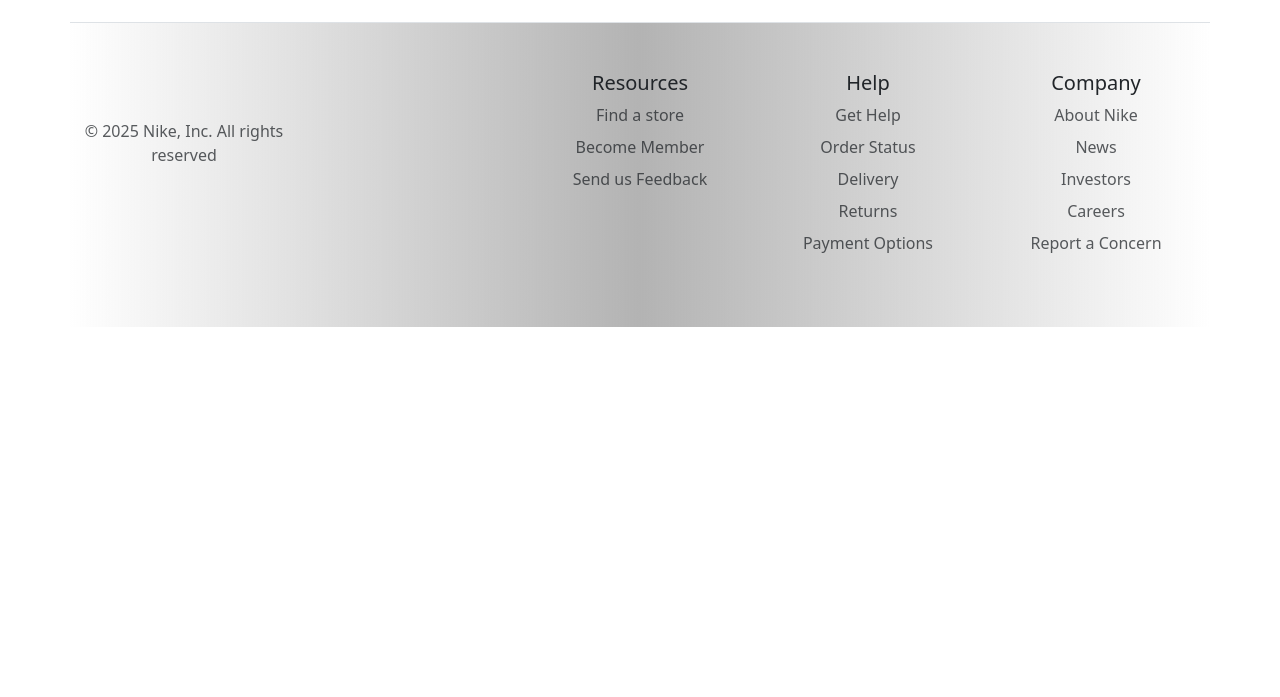
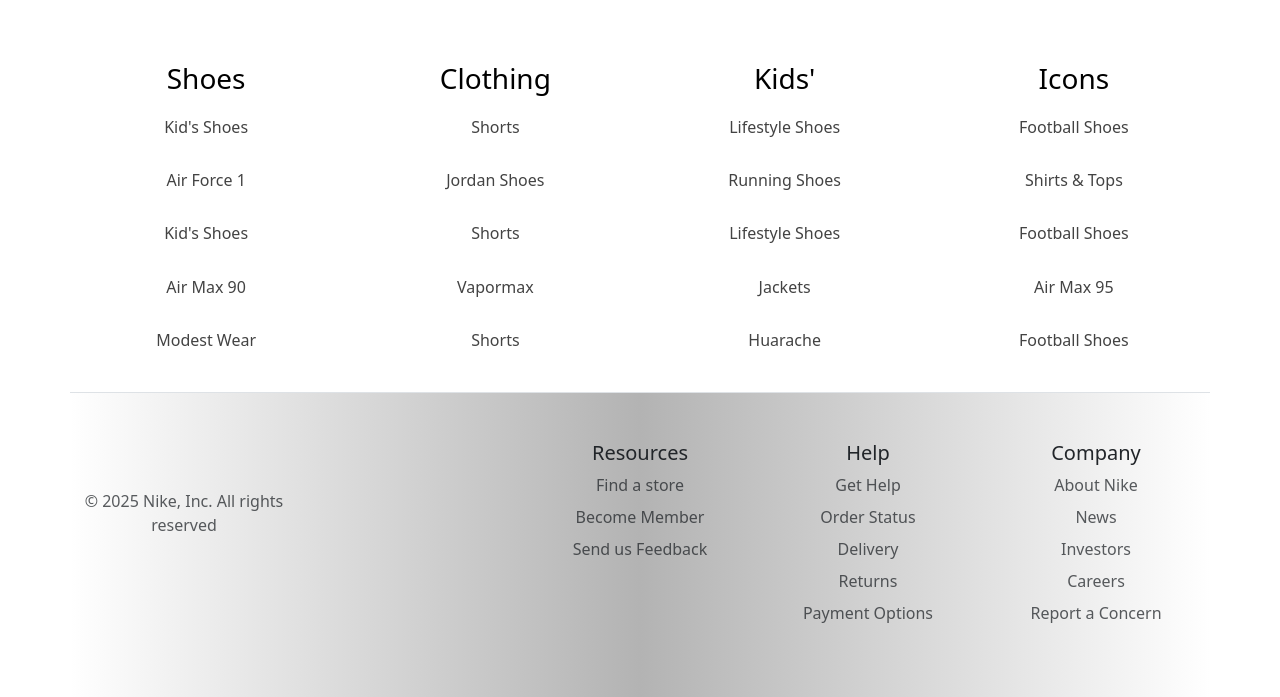
Before and after one commit to KunalKhandelwal1/Nike-Recreation, a plain HTML site: page index.html in a window 1280 px wide. Shown: the part 2119-2816 px from the top of the page. Before the commit the page ends 2446 px from the top, so only its background shows below. Drawn offline with nearby package versions, Linux system fonts and the light colour scheme.

Commit message:
updating

```diff
--- a/index.html
+++ b/index.html
@@ -132,6 +132,33 @@
 
   </div>
 
+  <div class="addition">
+    <h3 style="color: black;">Shoes</h3>
+    <h3 style="color: black;">Clothing</h3>
+    <h3 style="color: black;">Kids'</h3>
+    <h3 style="color: black;">Icons</h3>
+    <a href="" style="text-decoration:none;color: rgb(67, 67, 67);">Kid's Shoes</a>
+    <a href="" style="text-decoration:none;color: rgb(67, 67, 67);">Shorts</a>
+    <a href="" style="text-decoration:none;color: rgb(67, 67, 67);">Lifestyle Shoes</a>
+    <a href="" style="text-decoration:none;color: rgb(67, 67, 67);">Football Shoes</a>
+    <a href="" style="text-decoration:none;color: rgb(67, 67, 67);">Air Force 1</a>
+    <a href="" style="text-decoration:none;color: rgb(67, 67, 67);">Jordan Shoes</a>
+    <a href="" style="text-decoration:none;color: rgb(67, 67, 67);">Running Shoes</a>
+    <a href="" style="text-decoration:none;color: rgb(67, 67, 67);">Shirts & Tops</a>
+    <a href="" style="text-decoration:none;color: rgb(67, 67, 67);">Kid's Shoes</a>
+    <a href="" style="text-decoration:none;color: rgb(67, 67, 67);">Shorts</a>
+    <a href="" style="text-decoration:none;color: rgb(67, 67, 67);">Lifestyle Shoes</a>
+    <a href="" style="text-decoration:none;color: rgb(67, 67, 67);">Football Shoes</a>
+    <a href="" style="text-decoration:none;color: rgb(67, 67, 67);">Air Max 90</a>
+    <a href="" style="text-decoration:none;color: rgb(67, 67, 67);">Vapormax</a>
+    <a href="" style="text-decoration:none;color: rgb(67, 67, 67);">Jackets</a>
+    <a href="" style="text-decoration:none;color: rgb(67, 67, 67);">Air Max 95</a>
+    <a href="" style="text-decoration:none;color: rgb(67, 67, 67);">Modest Wear</a>
+    <a href="" style="text-decoration:none;color: rgb(67, 67, 67);">Shorts</a>
+    <a href="" style="text-decoration:none;color: rgb(67, 67, 67);">Huarache</a>
+    <a href="" style="text-decoration:none;color: rgb(67, 67, 67);">Football Shoes</a>
+  </div>
+
     <!--Footer-->
 
     <div class="container" style="background:linear-gradient(to right,white,rgba(0, 0, 0, 0.299),white);">
--- a/styles.css
+++ b/styles.css
@@ -185,3 +185,23 @@ video{
   color: yellow;
   background-color: black;
 }
+
+.addition{
+  display: grid;
+  grid-template-columns: 1fr 1fr 1fr 1fr;
+  grid-template-rows: 1fr 1fr 1fr 1fr 1fr;
+  gap: 5px;
+  height: 290px;
+  width: 90%;
+  margin-top: 40px;
+  margin-bottom: 40px;
+}
+.addition>*{
+  overflow-y: hidden;
+}
+.addition a:hover{
+  color: aliceblue !important;
+  background-color: grey;
+  height: 30px;
+  width: auto;
+}
```
